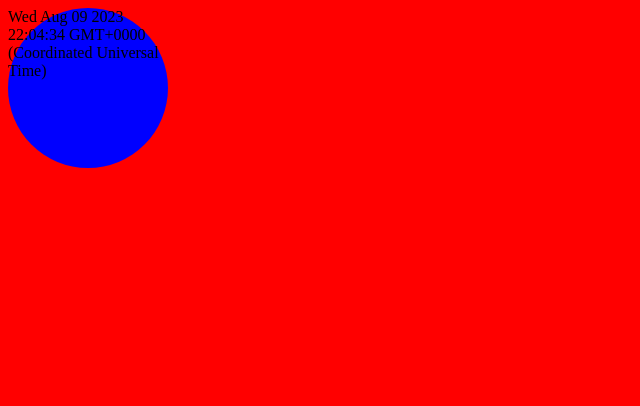
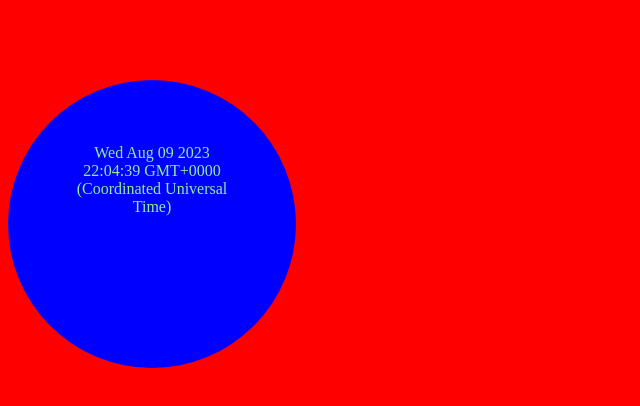
Before and after one commit to PalleGregersJensen/clock-test, a plain HTML site: page index.html in a window 1280 px wide. Shown: the whole page, without its empty margins (0-640 px from the left). Drawn offline with Linux system fonts and the light colour scheme.

Commit message:
Ur virker og vises kun en gang på hjemmeside. Der kan arbejdes videre med det og gøres pænere og udvælge relevante dele til brug.

```diff
--- a/app.js
+++ b/app.js
@@ -1,12 +1,29 @@
 "use strict";
+
+let currentTime = [];
 
 window.addEventListener("load", start);
 
 function start() {
   console.log("JS kører");
   const date = new Date();
-    console.log(date);
-    const timeAndDateNow = /*html*/
-        `${date}`;
+  console.log(date);
+  currentTime.push(date);
+  console.log(currentTime);
+  showTimeMove();
+  showTime(currentTime);
+  currentTime.pop();
+  console.log(currentTime);
+}
+
+function showTime(timeList) {
+  document.querySelector("#clock").innerHTML = "";
+  for (const time of timeList) {
+    const timeAndDateNow = /*html*/ `${time}`;
     document.querySelector("#clock").insertAdjacentHTML("beforeend", timeAndDateNow);
+  }
 }
+
+function showTimeMove() {
+  const callStartEverySecond = setTimeout(start, 1000);
+}
--- a/style.css
+++ b/style.css
@@ -6,5 +6,10 @@ body {
     width: 10em;
     height: 10em;
     background-color: blue;
-    border-radius: 50%
+    border-radius: 50%;
+    justify-content: center;
+    text-align: center;
+    color: lightgreen;
+    margin-top: 5em;
+    padding: 4em;
 }
```
